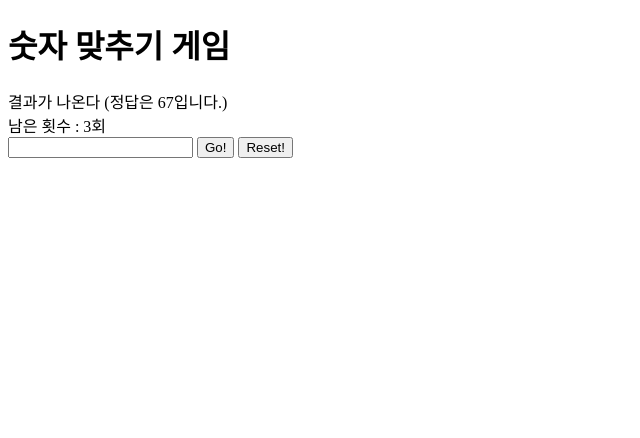
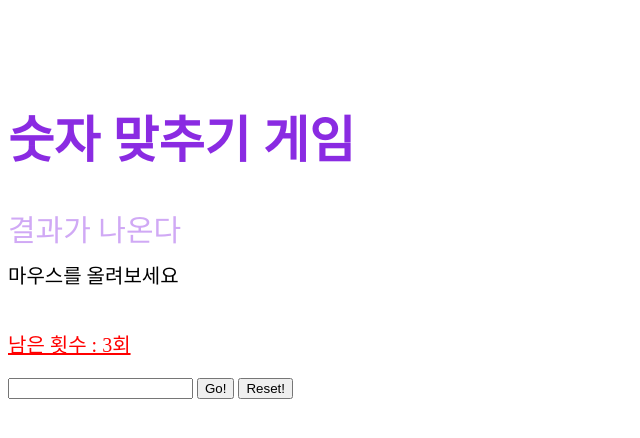
Before and after one commit to bonita7437/number-guess-game, a plain HTML site: page index.html in a window 1280 px wide. Shown: the whole page, without its empty margins (0-640 px from the left). Drawn offline with Linux system fonts and the light colour scheme.

Commit message:
second commit

```diff
--- a/index.html
+++ b/index.html
@@ -7,12 +7,19 @@
     <title>숫자 맞추기 게임</title>
   </head>
   <body>
-    <h1>숫자 맞추기 게임</h1>
-    <div id="result-area">결과가 나온다 (정답은 67입니다.)</div>
-    <div id="chance-area">남은 횟수 : 3회</div>
-    <input type="number" id="user-input" />
-    <button id="play-button">Go!</button>
-    <button id="reset-button">Reset!</button>
+    <h1 class="title">숫자 맞추기 게임</h1>
+
+    <div class="top-area">
+      <div id="result-area">결과가 나온다</div>
+      <div id="answer" data-hover="정답은 67">마우스를 올려보세요</div>
+      <div id="chance-area">남은 횟수 : 3회</div>
+    </div>
+
+    <div class="input-button">
+      <input type="number" id="user-input" />
+      <button id="play-button">Go!</button>
+      <button id="reset-button">Reset!</button>
+    </div>
     <script src="main.js"></script>
   </body>
 </html>
--- a/style.css
+++ b/style.css
@@ -0,0 +1,62 @@
+.title {
+  font-size: 50px;
+  margin-top: 100px;
+  color: blueviolet;
+}
+
+.top-area {
+  font-size: 30px;
+}
+
+#result-area {
+  color: rgb(208, 169, 245);
+}
+
+#answer {
+  font-size: 20px;
+  margin-top: 10px;
+  position: relative;
+}
+
+#answer::before {
+  content: attr(data-hover);
+  visibility: hidden;
+  opacity: 0;
+  background-color: rgb(172, 37, 230);
+  color: #fff;
+  text-align: center;
+  border-radius: 5px;
+  padding: 5px 5px;
+  transition: opacity 1s ease-in-out;
+  position: absolute;
+  z-index: 1;
+  left: 0;
+  top: 110%;
+  text-align: center;
+}
+
+#answer:hover::before {
+  opacity: 1;
+  visibility: visible;
+}
+
+#chance-area {
+  margin-top: 40px;
+  text-decoration: underline;
+  color: red;
+  font-size: 20px;
+}
+
+.input-button {
+  margin-top: 20px;
+}
+
+@media (max-width: 800px) {
+  .top-area {
+    height: 95vh;
+  }
+
+  #user-input {
+    width: 70%;
+  }
+}
```
